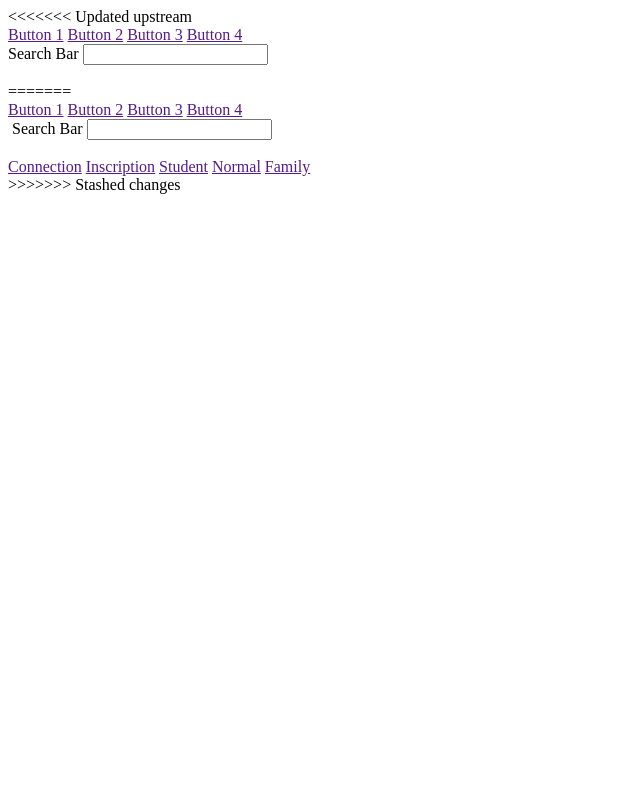
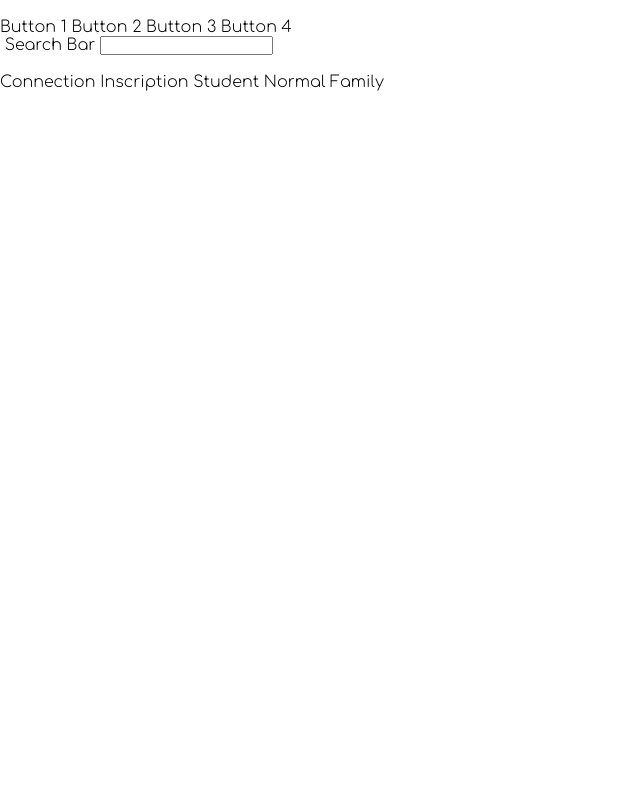
Before and after one commit to Max-Brsd/IUT-Hub, a PHP site: page / in a window 1280 px wide. Shown: the whole page, without its empty margins (0-640 px from the left). Run offline with PHP 8.4, Linux system fonts and the light colour scheme.

Commit message:
css start

```diff
--- a/index.php
+++ b/index.php
@@ -1,47 +1,3 @@
-<<<<<<< Updated upstream
-<!DOCTYPE html>
-<html lang="fr">
-<head>
-    <link rel="preconnect" href="//fonts.googleapis.com">
-    <link rel="preconnect" href="//fonts.gstatic.com" crossorigin>
-    <link href="//fonts.googleapis.com/css2?family=Comfortaa:wght@300&display=swap" rel="stylesheet">
-    <meta charset="UTF-8">
-    <meta http-equiv="X-UA-Compatible" content="ie=edge">
-    <meta name="viewport" content="width=device-width, initial-scale=1.0">
-    <link rel="stylesheet" href="style/style.css">
-    <title>Main</title>
-</head>
-<body>
-<header>
-    <img src="" alt=""> <!-- Les 4 points -->
-    <nav>
-        <a href="">Button 1</a>
-        <a href="">Button 2</a>
-        <a href="">Button 3</a>
-        <a href="">Button 4</a>
-    </nav>
-</header>
-<main>
-    <label for="search_bar">Search Bar</label>
-    <input type="text" id="search_bar" name="search_bar" >
-
-    <div class="recommendation">
-    <img src="" alt=""> <!-- Film recommendation 1 -->
-    <a href="a"></a> <!-- Button visionage film-->
-    <img src="" alt=""> <!-- Film recommendation 2 -->
-    <a href=""></a> <!-- Button visionage film-->
-    <img src="" alt=""> <!-- Film recommendation 3 -->
-    <a href=""></a> <!-- Button visionage film-->
-    <img src="" alt=""> <!-- Film recommendation 4 -->
-    <a href=""></a> <!-- Button visionage film-->
-    </div>
-
-    <div class="account">
-
-    </div>
-</main>
-</body>
-=======
 <!DOCTYPE html>
 <html lang="fr">
 <head>
@@ -84,4 +40,3 @@
 </main>
 </body>
 </html>
->>>>>>> Stashed changes
--- a/style/style.css
+++ b/style/style.css
@@ -1,9 +1,3 @@
-<<<<<<< Updated upstream
-*{
-    padding: 0;
-    margin: 0;
-    font-family: 'Comfortaa', cursive;
-=======
 *{
     padding: 0;
     margin: 0;
@@ -20,5 +14,5 @@ a{
 
 
 
->>>>>>> Stashed changes
+
 }
```
